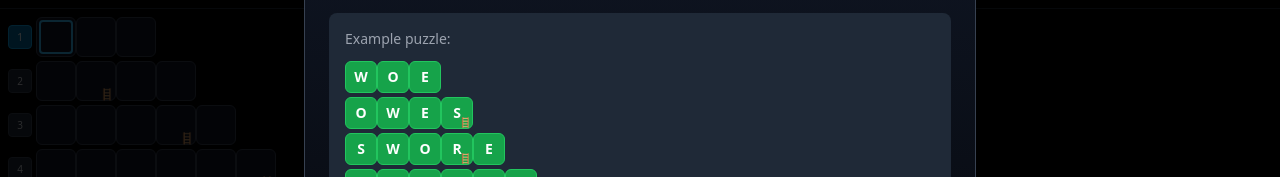
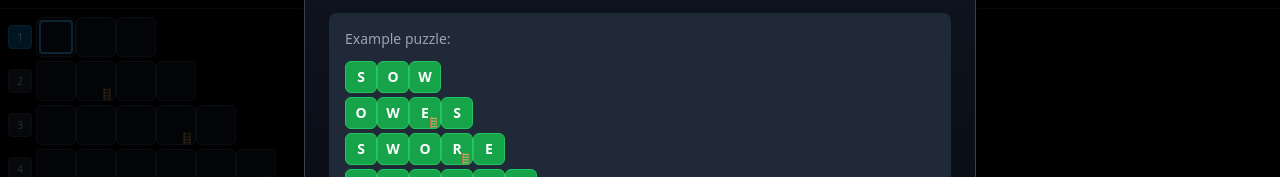
Before and after one commit to benreich4/stepwords, a React (Vite) app: page / in a window 1280 px wide. Shown: the part 188-365 px from the top of the page. Built offline with nearby package versions, Linux system fonts and the light colour scheme.

Commit message:
Scroll on share modal

```diff
--- a/src/components/HowToPlayModal.jsx
+++ b/src/components/HowToPlayModal.jsx
@@ -1,7 +1,7 @@
 import { computeStepIndices } from "../lib/gameUtils.js";
 
 export default function HowToPlayModal({ onClose }) {
-  const exampleWords = ["WOE", "OWES", "SWORE", "POWERS", "POWDERS", "STEPWORD"];
+  const exampleWords = ["SOW", "OWES", "SWORE", "POWERS", "POWDERS", "STEPWORD"];
   const exampleRows = exampleWords.map(w => ({ answer: w }));
   const exampleStepIdx = computeStepIndices(exampleRows);
   return (
--- a/src/components/ShareModal.jsx
+++ b/src/components/ShareModal.jsx
@@ -28,8 +28,8 @@ export default function ShareModal({
   })();
 
   return (
-    <div className="fixed inset-0 z-50 flex items-center justify-center bg-black/70 px-4">
-      <div className="w-full max-w-lg rounded-2xl border border-gray-700 bg-gradient-to-b from-gray-900 to-black p-5 shadow-2xl">
+    <div className="fixed inset-0 z-50 flex items-center justify-center bg-black/70 px-4 overflow-y-auto py-6">
+      <div className="w-full max-w-lg rounded-2xl border border-gray-700 bg-gradient-to-b from-gray-900 to-black p-5 shadow-2xl max-h-[85vh] overflow-y-auto">
         <div className="flex items-center justify-between mb-3">
           <div className="text-xl font-semibold text-white">You solved it!</div>
           {(hintCount === 0 && wrongGuessCount === 0) && (
```
